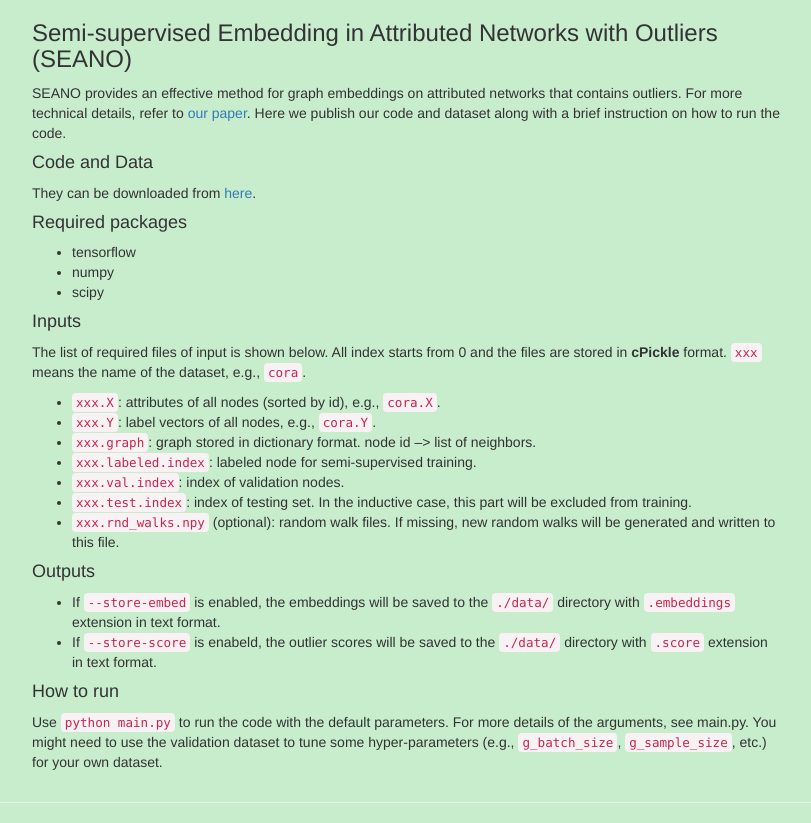
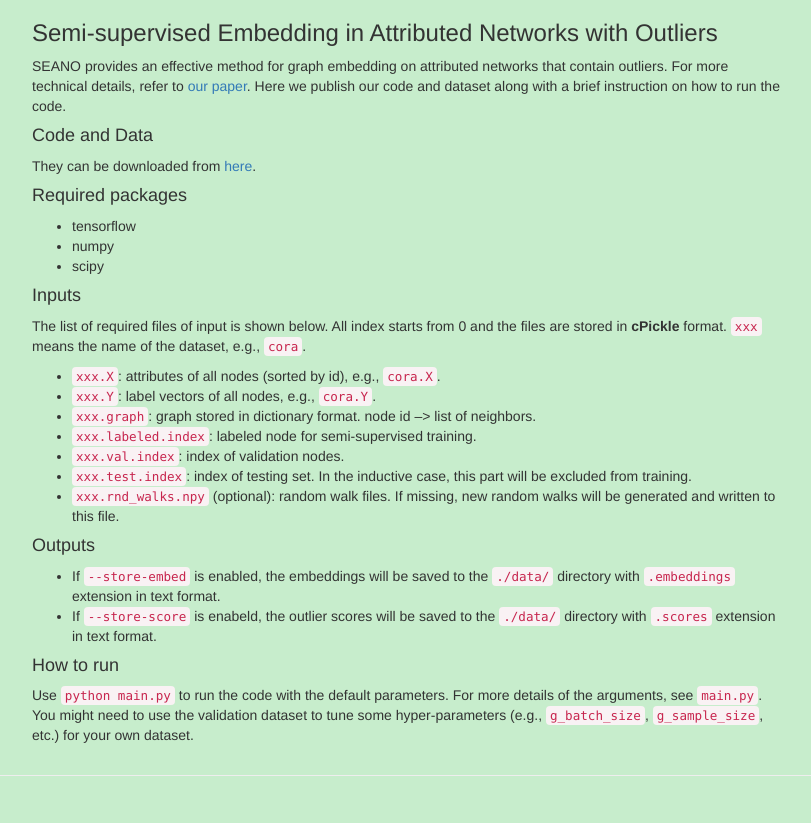
Before and after one commit to BuckeyeDM/BuckeyeDM.github.io, a Jekyll site: the page built from SEANO.md, in a window 1280 px wide. Shown: the part 100-923 px from the top of the page, without its empty margins (38-849 px from the left). Built offline with Jekyll 4.4.1, drawn with Linux system fonts in a browser that asks for light colours; after the commit the page ends 900 px from its top, so only the background shows below that.

Commit message:
SEANO added

```diff
--- a/SEANO.md
+++ b/SEANO.md
@@ -6,8 +6,8 @@ hideRight: true
 permalink: /SEANO/
 ---
 
-### Semi-supervised Embedding in Attributed Networks with Outliers (SEANO)
-SEANO provides an effective method for graph embeddings on attributed networks that contains outliers.
+### Semi-supervised Embedding in Attributed Networks with Outliers
+SEANO provides an effective method for graph embedding on attributed networks that contain outliers.
 For more technical details, refer to [our paper](https://arxiv.org/pdf/1703.08100.pdf). Here we publish our
 code and dataset along with a brief instruction on how to run the code.
 
@@ -33,10 +33,10 @@ The list of required files of input is shown below. All index starts from 0 and
 
 #### Outputs
 * If `--store-embed` is enabled, the embeddings will be saved to the `./data/` directory with `.embeddings` extension in text format.
-* If `--store-score` is enabeld, the outlier scores will be saved to the `./data/` directory with `.score` extension in text format.
+* If `--store-score` is enabeld, the outlier scores will be saved to the `./data/` directory with `.scores` extension in text format.
 
 
 #### How to run
-Use `python main.py` to run the code with the default parameters. For more details of the arguments, see main.py.
+Use `python main.py` to run the code with the default parameters. For more details of the arguments, see `main.py`.
 You might need to use the validation dataset to tune some hyper-parameters (e.g., `g_batch_size`, `g_sample_size`, etc.)
 for your own dataset.
```
